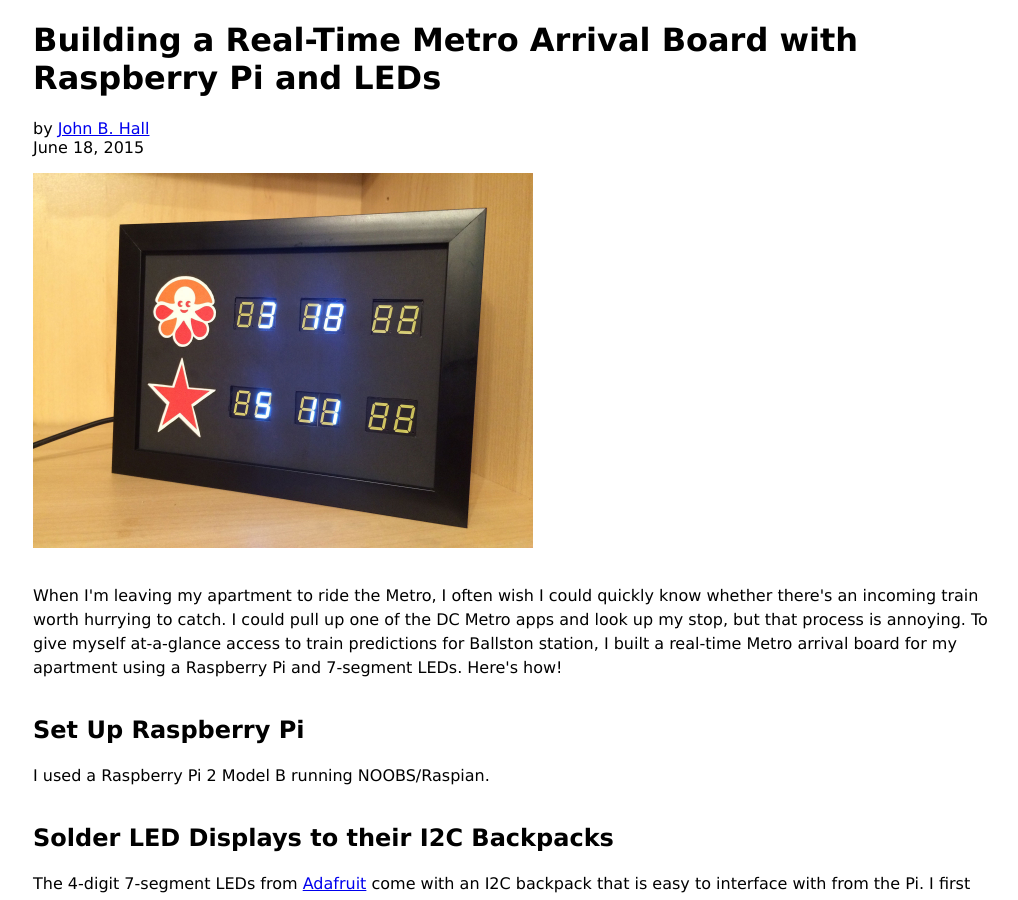
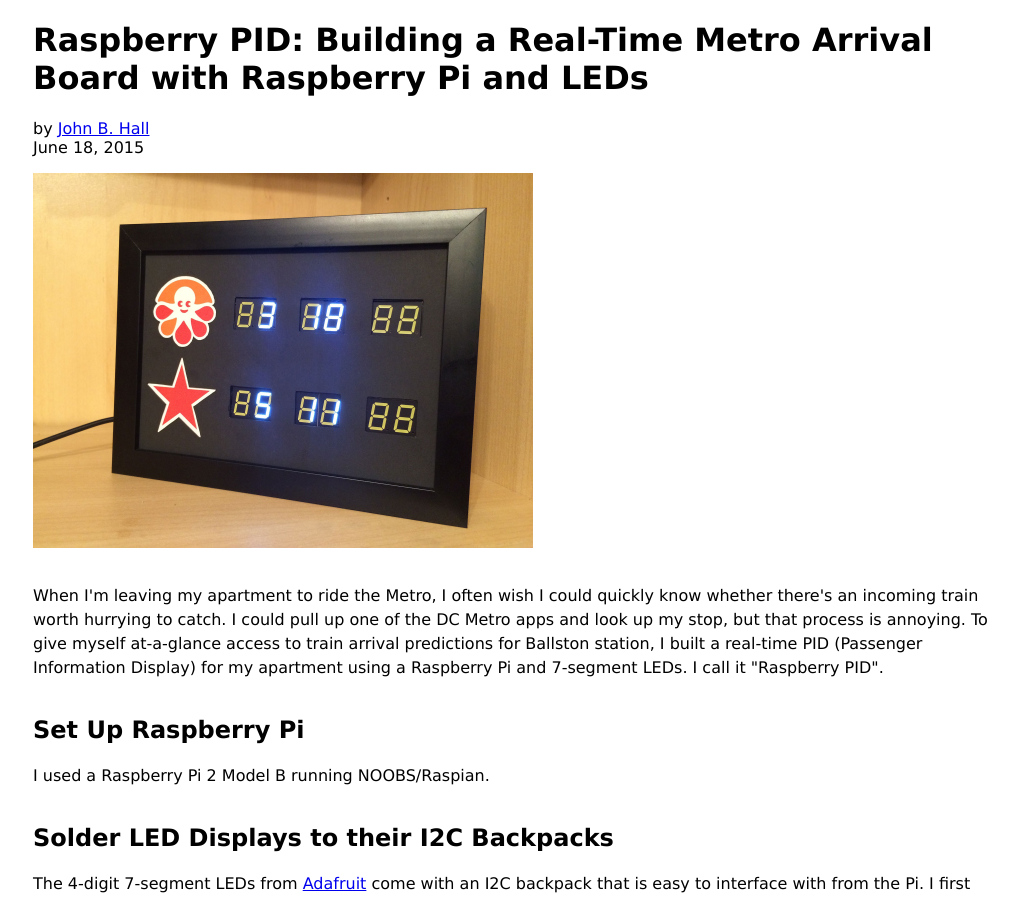
Before and after one commit to johnbhall/johnbhall.github.com, a Jekyll site: the page built from _posts/2015-06-18-raspberry-pid.html, in a window 1280 px wide and 900 px high. Shown: the whole window, without its empty margins (117-1135 px from the left). Built offline with Jekyll 4.4.1, drawn with Linux system fonts in a browser that asks for light colours; comment, search, counter and statistics services are not loaded.

Commit message:
rename to raspberry-pid

```diff
--- a/_posts/2015-06-18-metro-arrival-board.html
+++ b/_posts/2015-06-18-raspberry-pid.html
@@ -1,6 +1,6 @@
 ---
-permalink: /metro-arrival-board
-title: "Building a Real-Time Metro Arrival Board with Raspberry Pi and LEDs"
+permalink: /raspberry-pid
+title: "Raspberry PID: Building a Real-Time Metro Arrival Board with Raspberry Pi and LEDs"
 ---
 
 <!DOCTYPE html>
@@ -18,13 +18,13 @@
     <meta name="twitter:card" content="summary_large_image" />
     <meta name="twitter:site" content="@johnbhall" />
     <meta name="twitter:creator" content="@johnbhall">
-    <meta name="twitter:title" content="{{ page.title }}" />
+    <meta name="twitter:title" content="Building a Real-Time Metro Arrival Board with Raspberry Pi and LEDs" />
     <meta name="twitter:description" content="Using data from WMATA's Rail Prediction API, I've created a personalized PID (Passenger Information Display) for my apartment." />
-    <meta name="twitter:image" content="http://johnbhall.com/post-assets/metro-arrival-board/metro-arrival-board.jpg" />
+    <meta name="twitter:image" content="http://johnbhall.com/post-assets/raspberry-pid/raspberry-pid.jpg" />
 
     <meta property="og:title" content="{{ page.title }}">
-    <meta property="og:url" content="http://johnbhall.com/metro-arrival-board">
-    <meta property="og:image" content="http://johnbhall.com/post-assets/metro-arrival-board/metro-arrival-board.jpg">
+    <meta property="og:url" content="http://johnbhall.com/raspberry-pid">
+    <meta property="og:image" content="http://johnbhall.com/post-assets/raspberry-pid/raspberry-pid.jpg">
     <meta property="fb:admins" content="4601729">
     <meta property="og:type" content="article">
     <meta property="og:site_name" content="johnbhall.com">
@@ -73,10 +73,10 @@
         {{ page.date | date: "%B %-d, %Y") }}
       </time><br />
 
-      <img src="/post-assets/metro-arrival-board/metro-arrival-board.jpg" class="large-photo">
+      <img src="/post-assets/raspberry-pid/raspberry-pid.jpg" class="large-photo">
 
       <p>
-        When I'm leaving my apartment to ride the Metro, I often wish I could quickly know whether there's an incoming train worth hurrying to catch. I could pull up one of the DC Metro apps and look up my stop, but that process is annoying. To give myself at-a-glance access to train predictions for Ballston station, I built a real-time Metro arrival board for my apartment using a Raspberry Pi and 7-segment LEDs. Here's how!
+        When I'm leaving my apartment to ride the Metro, I often wish I could quickly know whether there's an incoming train worth hurrying to catch. I could pull up one of the DC Metro apps and look up my stop, but that process is annoying. To give myself at-a-glance access to train arrival predictions for Ballston station, I built a real-time PID (Passenger Information Display) for my apartment using a Raspberry Pi and 7-segment LEDs. I call it "Raspberry PID".
       </p>
 
       <h2>Set Up Raspberry Pi</h2>
@@ -92,8 +92,8 @@
         The 4-digit 7-segment LEDs from <a href="http://www.adafruit.com/products/1002">Adafruit</a> come with an I2C backpack that is easy to interface with from the Pi. I first soldered the displays to the backpacks, and then I soldered the address-adjust pins. I used 4 displays; by soldering the address jumpers, I was able to identify each backpack uniquely (0x70, 0x71, 0x72, 0x73) so they could all run off of a single I2C bus. This was my first time learning to solder, so a #SolderSelfie was obligatory.
       </p>
 
-      <img src="/post-assets/metro-arrival-board/solder-selfie.jpg" class="igram-photo">
-      <img src="/post-assets/metro-arrival-board/first-time-solder.jpg" class="igram-photo">
+      <img src="/post-assets/raspberry-pid/solder-selfie.jpg" class="igram-photo">
+      <img src="/post-assets/raspberry-pid/first-time-solder.jpg" class="igram-photo">
 
       <h2>Design the Layout</h2>
 
@@ -101,8 +101,8 @@
         The layout I designed is specifically tailored to my uses. The first row is for westbound Orange trains going to <a href="http://www.customink.com">CustomInk</a>, where I work, labeled with our octopus mascot Inky. The second row is for Orange and Silver trains traveling downtown. Printed copies of the Illustrator file were perfect guides for precise cuts.
       </p>
 
-      <img src="/post-assets/metro-arrival-board/layout.png" class="photo">
-      <img src="/post-assets/metro-arrival-board/gap-stencil.jpg" class="igram-photo">
+      <img src="/post-assets/raspberry-pid/layout.png" class="photo">
+      <img src="/post-assets/raspberry-pid/gap-stencil.jpg" class="igram-photo">
 
       <h2>Connect LED Displays to Pi via Breadboard</h2>
 
@@ -110,8 +110,8 @@
         Currently, I have the displays connected to Pi through a regular breadboard but I will eventually solder everything in place using a perma-proto breadboard.
       </p>
 
-      <img src="/post-assets/metro-arrival-board/single-row.jpg" class="igram-photo">
-      <img src="/post-assets/metro-arrival-board/foam-core.jpg" class="igram-photo">
+      <img src="/post-assets/raspberry-pid/single-row.jpg" class="igram-photo">
+      <img src="/post-assets/raspberry-pid/foam-core.jpg" class="igram-photo">
 
       <h2>Assemble the Frame</h2>
 
@@ -119,8 +119,8 @@
         This 5x7 deep-box frame from Target was perfect for for this project. The LED displays fit snugly into the gaps of the foam board, and in front of that, a black mat masks the digits that aren't in use (the 3rd and 6th of each row). Right now all my wires hang out the back but I plan to get everything self-contained within the frame boundaries so that only the power cord sticks out through a small hole in the frame backing.
       </p>
 
-      <img src="/post-assets/metro-arrival-board/metro-arrival-board-front-off.jpg" class="igram-photo">
-      <img src="/post-assets/metro-arrival-board/metro-arrival-board-back.jpg" class="igram-photo">
+      <img src="/post-assets/raspberry-pid/raspberry-pid-front-off.jpg" class="igram-photo">
+      <img src="/post-assets/raspberry-pid/raspberry-pid-back.jpg" class="igram-photo">
 
       <h2>Code!</h2>
 
@@ -206,10 +206,10 @@
 
       <div class="social">
         <div class="tweet">
-          <a href="https://twitter.com/share" class="twitter-share-button" data-url="http://johnbhall.com/metro-arrival-board" data-text="Building a Real-Time Metro Arrival Board with Raspberry Pi and LEDs #wmata" data-count="horizontal" data-via="johnbhall"></a>
+          <a href="https://twitter.com/share" class="twitter-share-button" data-url="http://johnbhall.com/raspberry-pid" data-text="Building a Real-Time Metro Arrival Board with Raspberry Pi and LEDs #wmata" data-count="horizontal" data-via="johnbhall"></a>
         </div>
 
-        <div class="fb-like" data-href="http://johnbhall.com/metro-arrival-board" data-send="false" data-layout="button_count" data-width="90" data-show-faces="false" data-font="lucida grande"></div>
+        <div class="fb-like" data-href="http://johnbhall.com/raspberry-pid" data-send="false" data-layout="button_count" data-width="90" data-show-faces="false" data-font="lucida grande"></div>
       </div>
 
       <div id="disqus_thread"></div>
```
Also changed, not shown: post-assets/raspberry-pid/first-time-solder.jpg (renamed from post-assets/metro-arrival-board/first-time-solder.jpg), post-assets/raspberry-pid/foam-core.jpg (renamed from post-assets/metro-arrival-board/foam-core.jpg), post-assets/raspberry-pid/gap-stencil.jpg (renamed from post-assets/metro-arrival-board/gap-stencil.jpg), post-assets/raspberry-pid/layout.png (renamed from post-assets/metro-arrival-board/layout.png), post-assets/raspberry-pid/raspberry-pid-back.jpg (renamed from post-assets/metro-arrival-board/metro-arrival-board-back.jpg), post-assets/raspberry-pid/raspberry-pid-front-off.jpg (renamed from post-assets/metro-arrival-board/metro-arrival-board-front-off.jpg), post-assets/raspberry-pid/raspberry-pid.jpg (renamed from post-assets/metro-arrival-board/metro-arrival-board.jpg), post-assets/raspberry-pid/single-row.jpg (renamed from post-assets/metro-arrival-board/single-row.jpg), post-assets/raspberry-pid/solder-selfie.jpg (renamed from post-assets/metro-arrival-board/solder-selfie.jpg).
